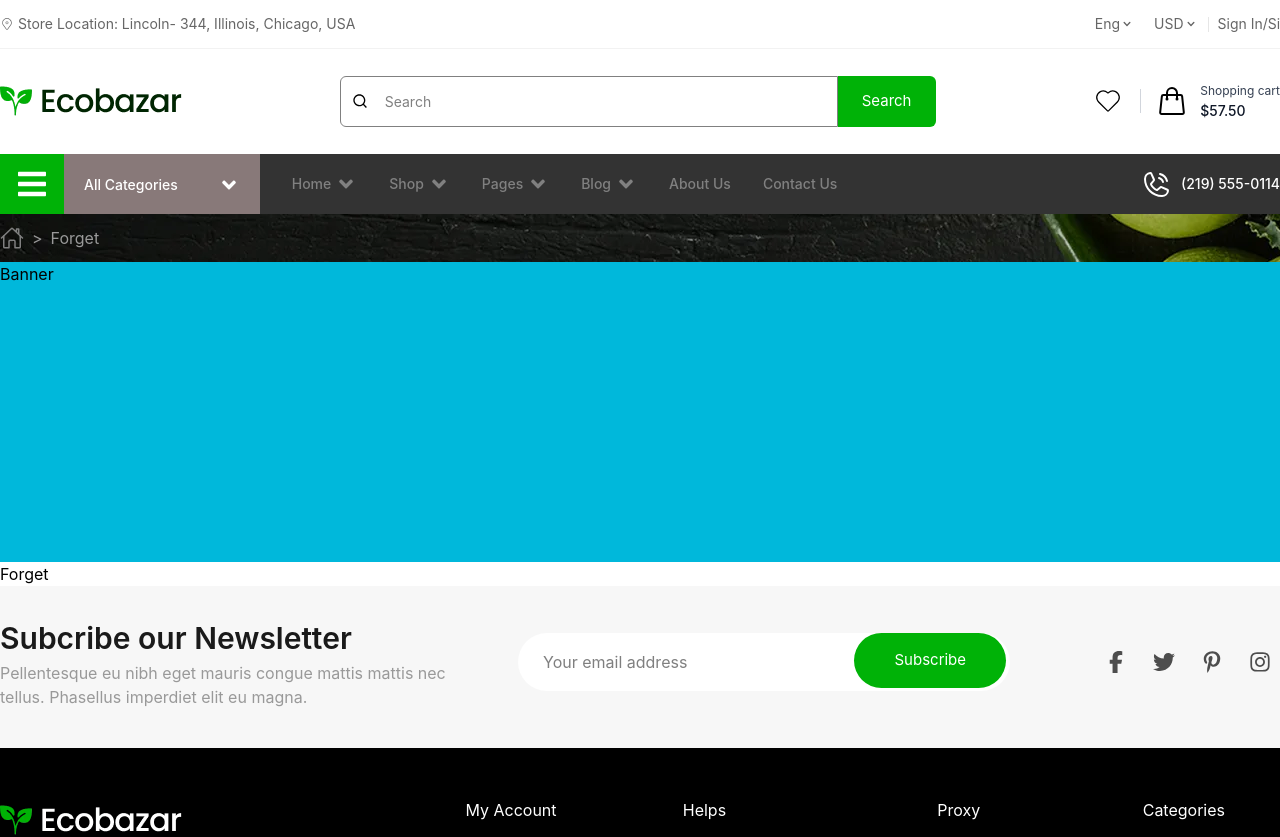
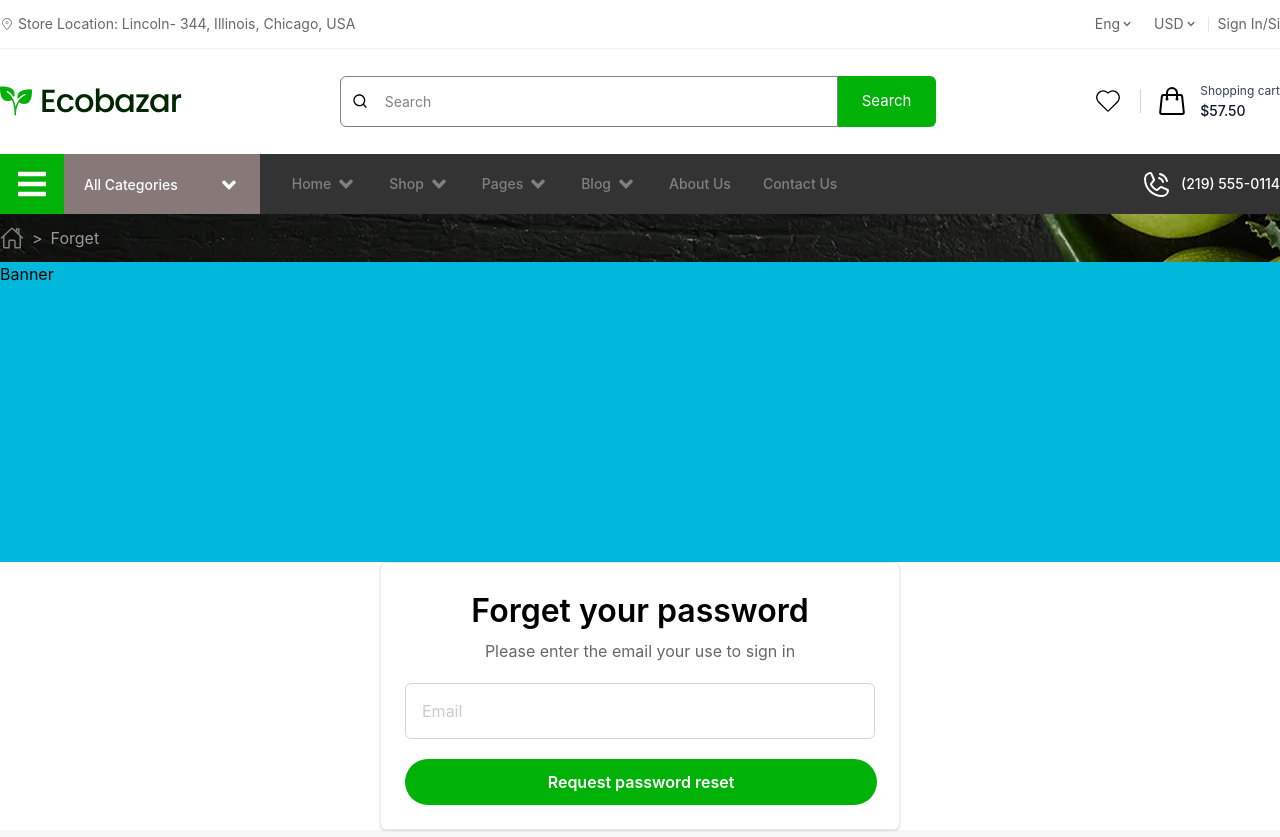
Before and after one commit to kawsereng/Ecobazar, a React (Vite) app: page /Forget in a window 1280 px wide. Shown: the top 837 px of the page. Built offline with nearby package versions, Linux system fonts and the light colour scheme.

Commit message:
Forget pass

```diff
--- a/src/pages/Forget.jsx
+++ b/src/pages/Forget.jsx
@@ -3,6 +3,31 @@ import React from 'react'
 
 export const Forget = () => {
   return (
-    <div>Forget</div>
-  )
+    <>
+      <div className=" flex items-center justify-center ">
+        <div className="w-full max-w-[520px]  bg-white p-6 rounded-md shadow-sm border border-gray-200">
+          {/* Title */}
+          <h1 className="text-[32px] font-semibold font-pop text-center text-black mb-1">
+            Forget your password
+          </h1>
+          <p className="text-center text-[16px] text-[#666666] mb-5">
+            Please enter the email your use to sign in
+          </p>
+          {/* Email */}
+          <div className="mb-5">
+            <input
+              type="email"
+              placeholder="Email"
+              className="w-full h-[56px] text-[16px] text-[#999999] font-normal font-pop border border-gray-300 rounded-md px-4 text-lg outline-[#999999] "
+            />
+          </div>
+
+          {/* Button */}
+          <button className="w-[472px] h-[46px] bg-[#00B207] hover:bg-green-600 transition text-white font-semibold rounded-full">
+            Request password reset
+          </button>
+        </div>
+      </div>
+    </>
+  );
 }
--- a/src/pages/Login.jsx
+++ b/src/pages/Login.jsx
@@ -47,7 +47,7 @@ const [showPassword, setShowPassword] = useState(false);
             Remember me
           </label>
 
-          <Link className="text-[16px] text-[#666666] hover:to-blue-800 transition" to="/Forget">
+          <Link className="text-[16px] text-[#00B207]" to="/Forget">
             Forget Password
           </Link>
         </div>
```
